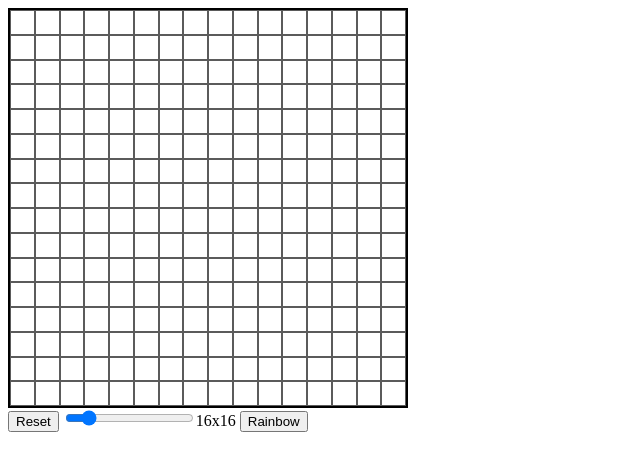
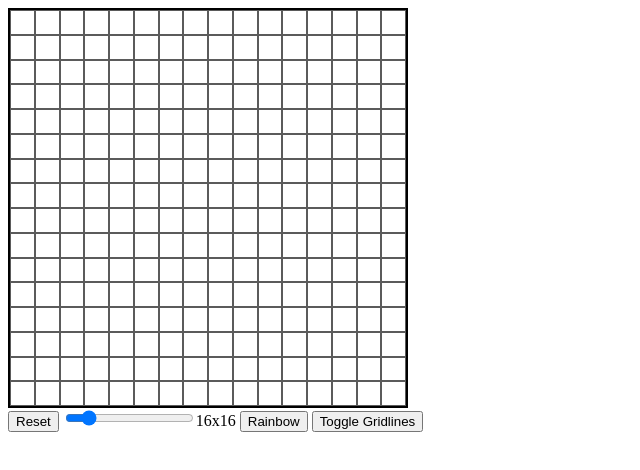
Before and after one commit to pslmr/etch-a-sketch, a plain HTML site: page index.html in a window 1280 px wide. Shown: the whole page, without its empty margins (0-640 px from the left). Drawn offline with Linux system fonts and the light colour scheme.

Commit message:
Add toggle gridline button to index.html

```diff
--- a/index.html
+++ b/index.html
@@ -13,5 +13,6 @@
 		<button class="btn new-btn">Reset</button>
 		<input type="range" min="2" max="100" value="16" id="slider" /><span class="slider-value">16x16</span>
 		<button class="btn rbw-btn">Rainbow</button>
+		<button class="btn gridline-btn">Toggle Gridlines</button>
 	</body>
 </html>
```
